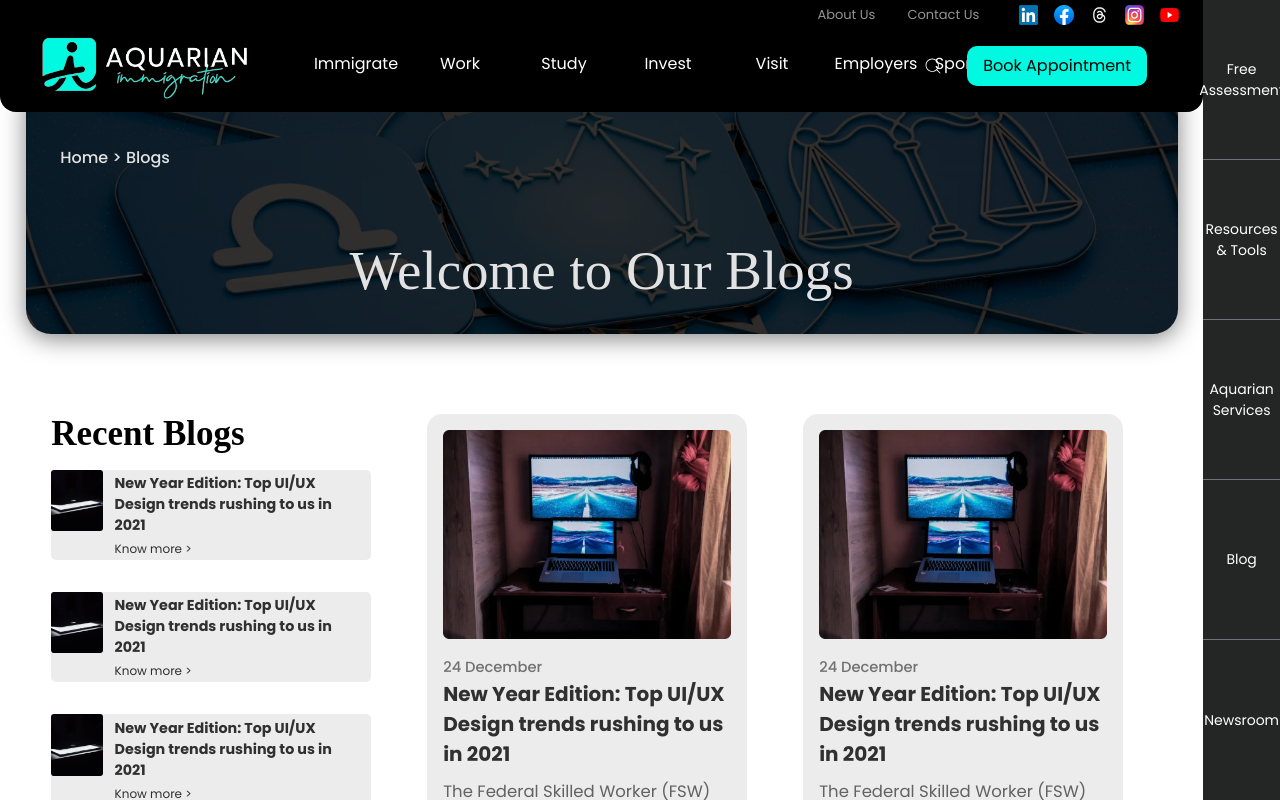
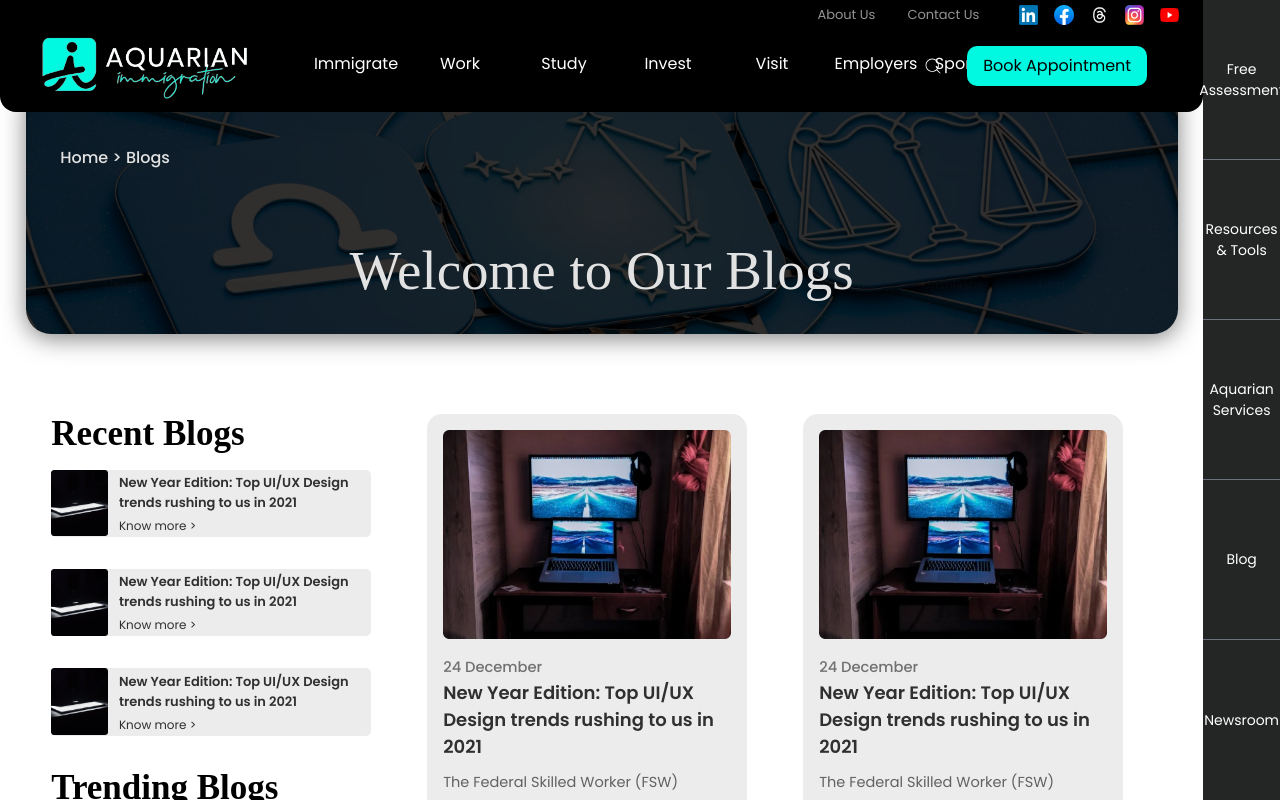
Before and after one commit to BizmanSS/Aquarian, a React (Create React App) app: page /blogs in a window 1280 px wide. Shown: the top 800 px of the page. Built offline with nearby package versions, Linux system fonts and the light colour scheme.

Commit message:
FOnt Change

```diff
--- a/src/styles/Blogs.css
+++ b/src/styles/Blogs.css
@@ -73,17 +73,17 @@
 }
 .post-card-recent h1 {
   color: #313030;
-  font-size: 18.426px;
+  font-size: 16px;
   font-style: normal;
-  font-weight: 700;
+  font-weight: 600;
   line-height: normal;
   padding: 0.2rem 0.7rem 0rem 0.7rem;
 }
 .post-card h1 {
   color: #313030;
-  font-size: 23px;
+  font-size: 22px;
   font-style: normal;
-  font-weight: 700;
+  font-weight: 600;
   line-height: normal;
   margin-bottom: 10px;
 }
@@ -149,10 +149,10 @@
     font-size: 16.7px;
   }
   .post-card-recent h1 {
-    font-size: 16px;
+    font-size: 15px;
   }
   .post-card-recent p2 {
-    font-size: 14px;
+    font-size: 13.5px;
   }
 }
 @media (max-width: 1460px) {
@@ -174,13 +174,13 @@
     font-size: 14.7px;
   }
   .post-card h1 {
-    font-size: 20px;
+    font-size: 18px;
   }
   .post-card p2 {
-    font-size: 16.5px;
+    font-size: 14.5px;
   }
   .post-card-recent h1 {
-    font-size: 14.3px;
+    font-size: 13px;
   }
   .post-card-recent p2 {
     font-size: 12px;
```
